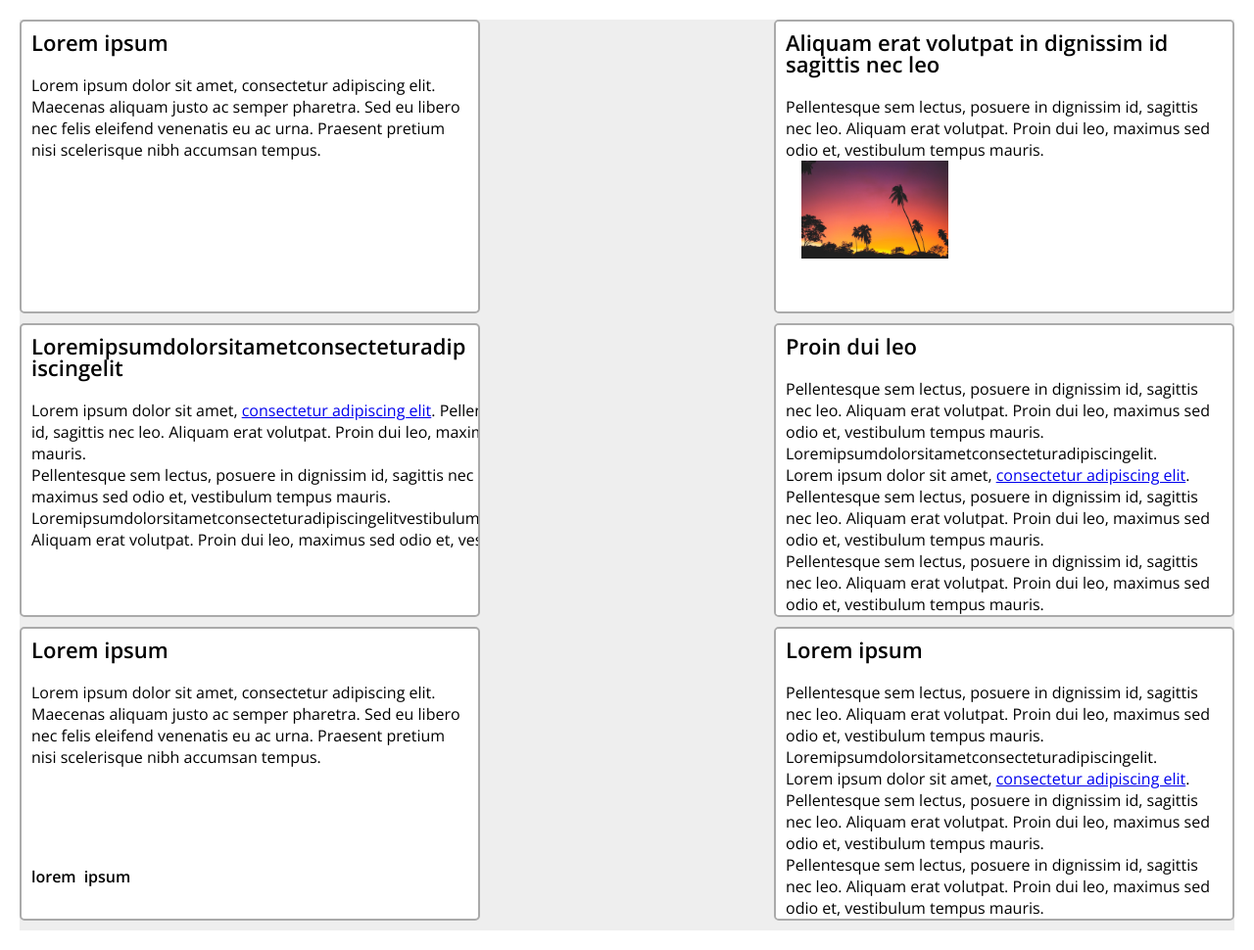
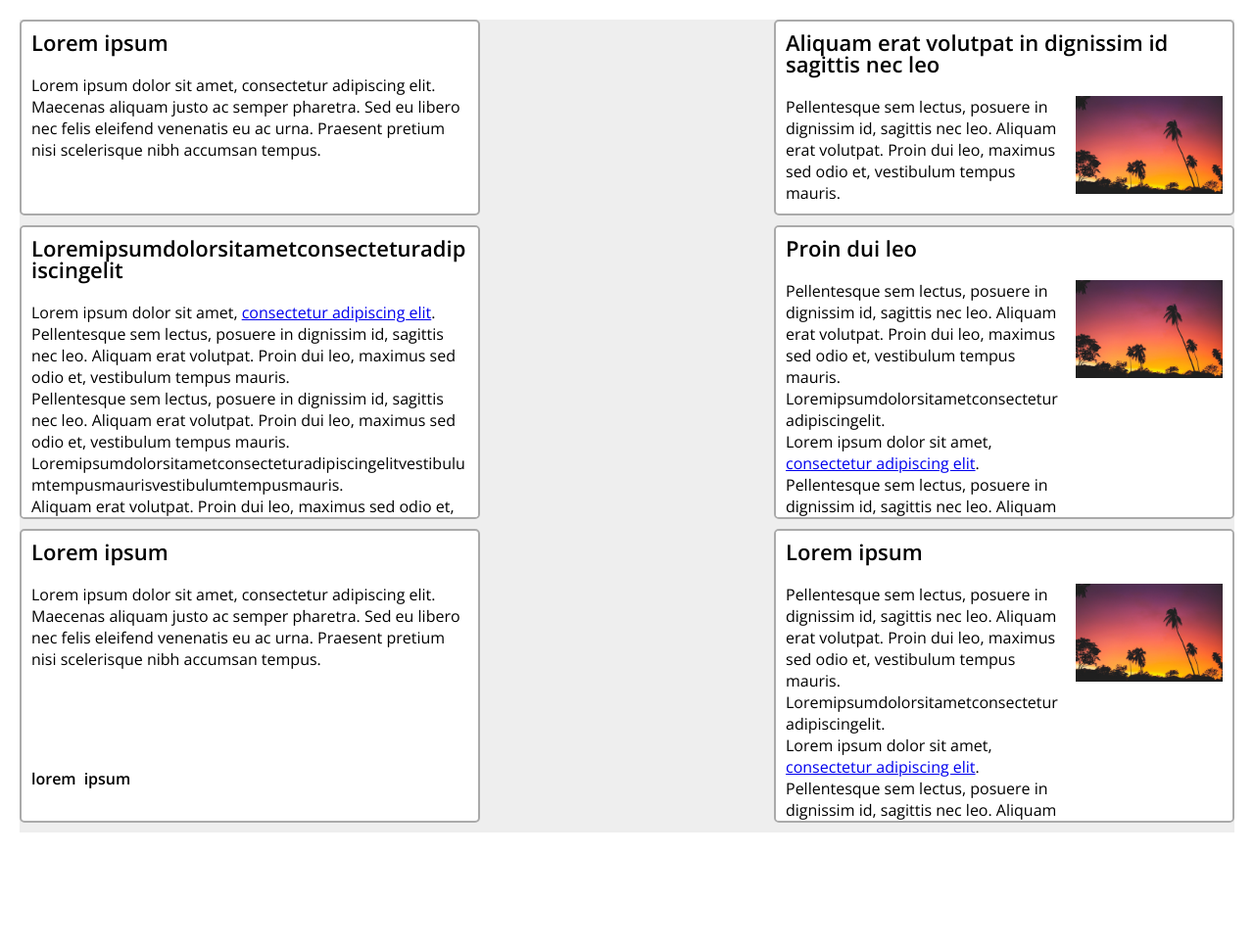
Before and after one commit to emmalif96/verkefni-5, a plain HTML site: page index.html in a window 1280 px wide. Shown: the whole page at 98% size. After the commit the page ends 870 px from the top, so only its background shows below. Drawn offline with nearby package versions, Linux system fonts and the light colour scheme.

Commit message:
Add files via upload

```diff
--- a/index.html
+++ b/index.html
@@ -1,4 +1,3 @@
-
 <!doctype html>
 <html lang="en">
   <head>
@@ -10,7 +9,6 @@
   <body>
     <main>
       <div class="cards">
-
         <section class="card">
           <h2>Lorem ipsum</h2>
           <div class="box">
@@ -27,7 +25,7 @@
               <p>Pellentesque sem lectus, posuere in dignissim id, sagittis nec leo. Aliquam erat volutpat. Proin dui leo, maximus sed odio et, vestibulum tempus mauris.</p>
             </div>
             <div class="card__img">
-              <img src="img.jpg" alt="">
+              <img src="img.jpg">
             </div>
           </div>
         </section>
@@ -52,7 +50,7 @@
               <p>Pellentesque sem lectus, posuere in dignissim id, sagittis nec leo. Aliquam erat volutpat. Proin dui leo, maximus sed odio et, vestibulum tempus mauris. Loremipsumdolorsitametconsecteturadipiscingelit.</p>
             </div>
             <div class="card__img">
-              <img src="img.jpg" alt="">
+              <img src="img.jpg">
             </div>
           </div>
         </section>
@@ -79,7 +77,7 @@
               <p>Pellentesque sem lectus, posuere in dignissim id, sagittis nec leo. Aliquam erat volutpat. Proin dui leo, maximus sed odio et, vestibulum tempus mauris. Loremipsumdolorsitametconsecteturadipiscingelit.</p>
             </div>
             <div class="card__img">
-              <img src="img.jpg" alt="">
+              <img src="img.jpg">
             </div>
           </div>
           <ul>
--- a/styles.css
+++ b/styles.css
@@ -38,7 +38,7 @@ p {
 }
 
 img {
-  max-width: 100%;
+  max-width: 150px;
 }
 
 .card {
@@ -59,8 +59,8 @@ img {
 
 .box {
   display: flex;
-  flex-wrap: wrap;
-  flex-direction: column;
+  /*flex-wrap: wrap;
+  flex-direction: column;*/
 }
 
 .cardtext {
@@ -73,7 +73,6 @@ img {
   max-width: 150px;
   flex: 0 0 150px;
   margin-left: 1em;
-
 }
 
 ul {
```
